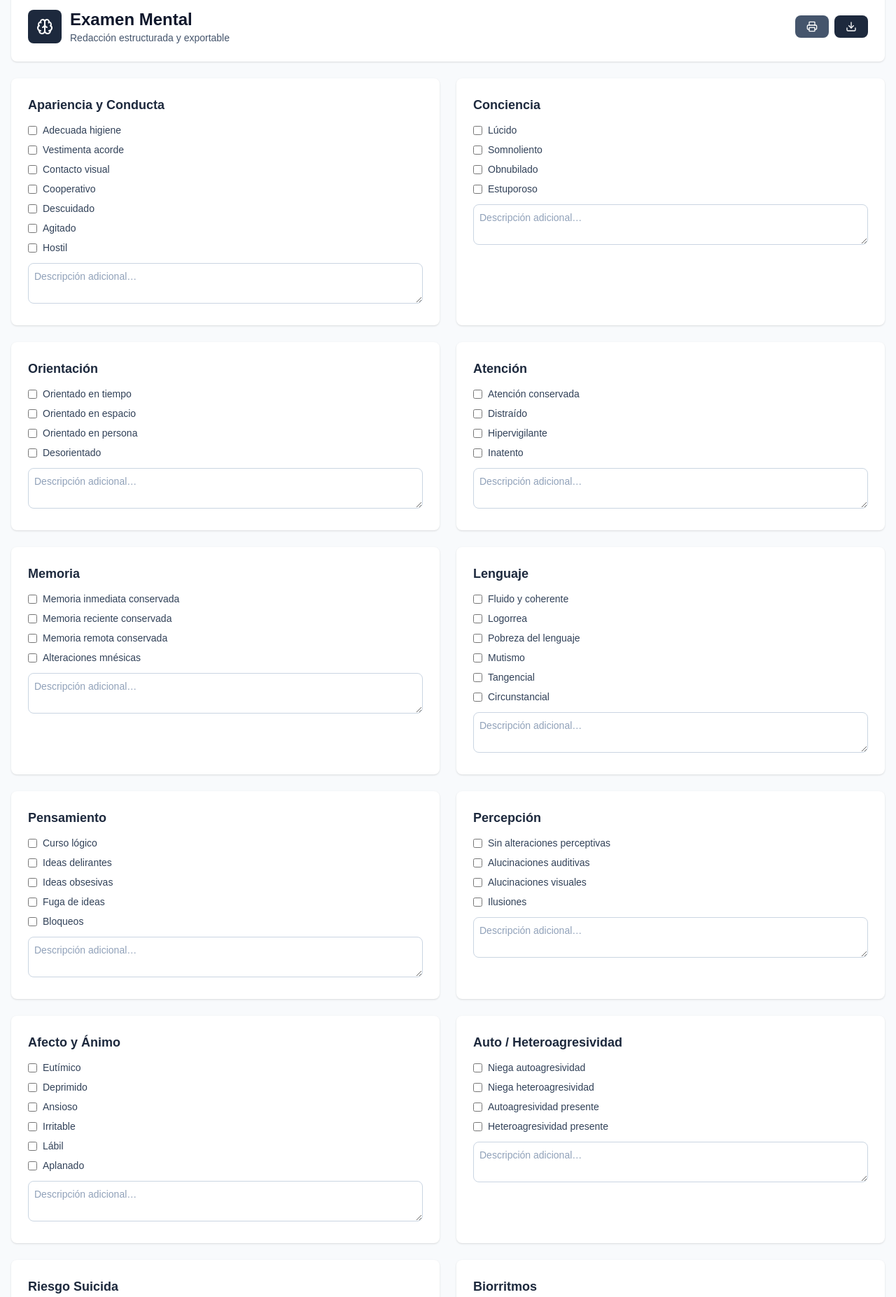
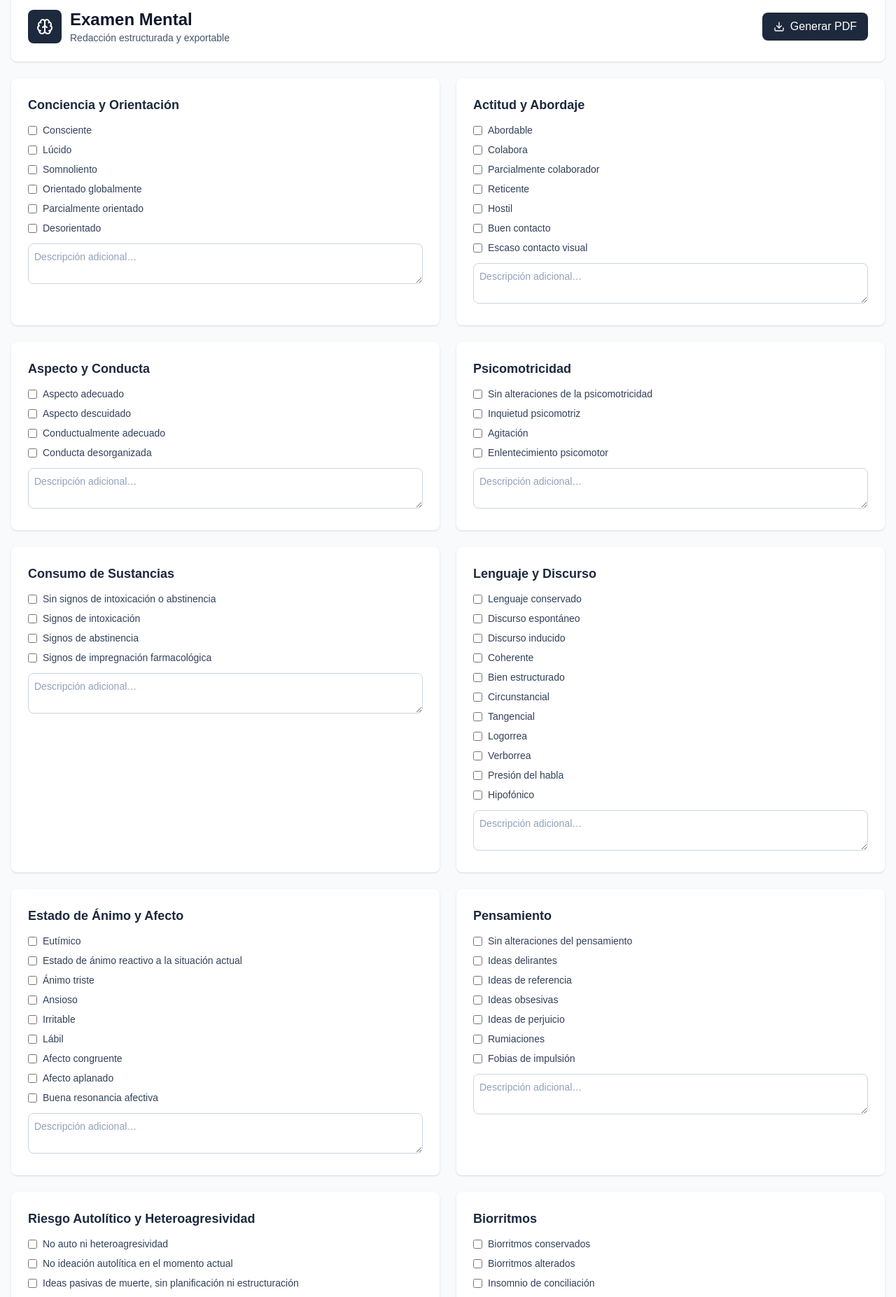
Before and after one commit to psiquitools/psiqui-tools, a Next.js app: page /tools/examen-mental in a window 1280 px wide. Shown: the part 80-1934 px from the top of the page at 70% size. Built offline with nearby package versions, Linux system fonts and the light colour scheme.

Commit message:
Modificación de examen mental 2.0

```diff
--- a/app/tools/examen-mental/page.tsx
+++ b/app/tools/examen-mental/page.tsx
@@ -2,7 +2,11 @@
 
 import { useState } from "react";
 import Link from "next/link";
-import { Brain, Download, Printer, AlertCircle, ArrowLeft } from "lucide-react";
+import {
+  Brain,
+  Download,
+  ArrowLeft,
+} from "lucide-react";
 import jsPDF from "jspdf";
 
 /* ===================== TIPOS ===================== */
@@ -12,119 +16,144 @@ type SeccionData = {
   texto: string;
 };
 
-interface ExamenMentalData {
+type ExamenMentalData = {
+  concienciaOrientacion: SeccionData;
+  actitud: SeccionData;
   apariencia: SeccionData;
-  conciencia: SeccionData;
-  orientacion: SeccionData;
-  atencion: SeccionData;
-  memoria: SeccionData;
+  psicomotricidad: SeccionData;
+  sustancias: SeccionData;
   lenguaje: SeccionData;
+  estadoAnimo: SeccionData;
   pensamiento: SeccionData;
-  percepcion: SeccionData;
-  afecto: SeccionData;
-  agresividad: SeccionData;
-  riesgoSuicida: SeccionData;
+  riesgo: SeccionData;
   biorritmos: SeccionData;
-  juicio: SeccionData;
-}
+  juicioInsight: SeccionData;
+};
 
-/* ===================== ESTADO INICIAL (CLAVE) ===================== */
+/* ===================== ESTADO INICIAL ===================== */
 
 const estadoInicial: ExamenMentalData = {
+  concienciaOrientacion: { opciones: [], texto: "" },
+  actitud: { opciones: [], texto: "" },
   apariencia: { opciones: [], texto: "" },
-  conciencia: { opciones: [], texto: "" },
-  orientacion: { opciones: [], texto: "" },
-  atencion: { opciones: [], texto: "" },
-  memoria: { opciones: [], texto: "" },
+  psicomotricidad: { opciones: [], texto: "" },
+  sustancias: { opciones: [], texto: "" },
   lenguaje: { opciones: [], texto: "" },
+  estadoAnimo: { opciones: [], texto: "" },
   pensamiento: { opciones: [], texto: "" },
-  percepcion: { opciones: [], texto: "" },
-  afecto: { opciones: [], texto: "" },
-  agresividad: { opciones: [], texto: "" },
-  riesgoSuicida: { opciones: [], texto: "" },
+  riesgo: { opciones: [], texto: "" },
   biorritmos: { opciones: [], texto: "" },
-  juicio: { opciones: [], texto: "" },
+  juicioInsight: { opciones: [], texto: "" },
 };
 
 /* ===================== OPCIONES ===================== */
 
 const opcionesDisponibles: Record<keyof ExamenMentalData, string[]> = {
-  apariencia: [
-    "Adecuada higiene",
-    "Vestimenta acorde",
-    "Contacto visual",
-    "Cooperativo",
-    "Descuidado",
-    "Agitado",
-    "Hostil",
-  ],
-  conciencia: ["Lúcido", "Somnoliento", "Obnubilado", "Estuporoso"],
-  orientacion: [
-    "Orientado en tiempo",
-    "Orientado en espacio",
-    "Orientado en persona",
+  concienciaOrientacion: [
+    "Consciente",
+    "Lúcido",
+    "Somnoliento",
+    "Orientado globalmente",
+    "Parcialmente orientado",
     "Desorientado",
   ],
-  atencion: [
-    "Atención conservada",
-    "Distraído",
-    "Hipervigilante",
-    "Inatento",
+
+  actitud: [
+    "Abordable",
+    "Colabora",
+    "Parcialmente colaborador",
+    "Reticente",
+    "Hostil",
+    "Buen contacto",
+    "Escaso contacto visual",
   ],
-  memoria: [
-    "Memoria inmediata conservada",
-    "Memoria reciente conservada",
-    "Memoria remota conservada",
-    "Alteraciones mnésicas",
+
+  apariencia: [
+    "Aspecto adecuado",
+    "Aspecto descuidado",
+    "Conductualmente adecuado",
+    "Conducta desorganizada",
   ],
+
+  psicomotricidad: [
+    "Sin alteraciones de la psicomotricidad",
+    "Inquietud psicomotriz",
+    "Agitación",
+    "Enlentecimiento psicomotor",
+  ],
+
+  sustancias: [
+    "Sin signos de intoxicación o abstinencia",
+    "Signos de intoxicación",
+    "Signos de abstinencia",
+    "Signos de impregnación farmacológica",
+  ],
+
   lenguaje: [
-    "Fluido y coherente",
+    "Lenguaje conservado",
+    "Discurso espontáneo",
+    "Discurso inducido",
+    "Coherente",
+    "Bien estructurado",
+    "Circunstancial",
+    "Tangencial",
     "Logorrea",
-    "Pobreza del lenguaje",
-    "Mutismo",
-    "Tangencial",
-    "Circunstancial",
+    "Verborrea",
+    "Presión del habla",
+    "Hipofónico",
   ],
-  pensamiento: [
-    "Curso lógico",
-    "Ideas delirantes",
-    "Ideas obsesivas",
-    "Fuga de ideas",
-    "Bloqueos",
-  ],
-  percepcion: [
-    "Sin alteraciones perceptivas",
-    "Alucinaciones auditivas",
-    "Alucinaciones visuales",
-    "Ilusiones",
-  ],
-  afecto: [
+
+  estadoAnimo: [
     "Eutímico",
-    "Deprimido",
+    "Estado de ánimo reactivo a la situación actual",
+    "Ánimo triste",
     "Ansioso",
     "Irritable",
     "Lábil",
-    "Aplanado",
+    "Afecto congruente",
+    "Afecto aplanado",
+    "Buena resonancia afectiva",
   ],
-  agresividad: [
-    "Niega autoagresividad",
-    "Niega heteroagresividad",
-    "Autoagresividad presente",
-    "Heteroagresividad presente",
+
+  pensamiento: [
+    "Sin alteraciones del pensamiento",
+    "Ideas delirantes",
+    "Ideas de referencia",
+    "Ideas obsesivas",
+    "Ideas de perjuicio",
+    "Rumiaciones",
+    "Fobias de impulsión",
   ],
-  riesgoSuicida: [
-    "Niega ideación suicida",
-    "Ideación pasiva",
-    "Ideación activa",
-    "Planificación",
+
+  riesgo: [
+    "No auto ni heteroagresividad",
+    "No ideación autolítica en el momento actual",
+    "Ideas pasivas de muerte, sin planificación ni estructuración",
+    "Ideación autolítica",
+    "Ideación estructurada",
+    "Planificación suicida",
     "Frenadores presentes",
-    "Verbaliza proyectos vitales",
+    "Factores protectores presentes",
+    "Verbaliza planes encaminados a la continuidad vital",
   ],
-  biorritmos: ["Conservados", "Alterados"],
-  juicio: [
-    "Juicio conservado",
-    "Juicio alterado",
+
+  biorritmos: [
+    "Biorritmos conservados",
+    "Biorritmos alterados",
+    "Insomnio de conciliación",
+    "Insomnio de mantenimiento",
+    "Insomnio mixto",
+    "Sueño no reparador",
+    "Apetito conservado",
+    "Apetito disminuido",
+    "Hiperfagia",
+  ],
+
+  juicioInsight: [
+    "Juicio de realidad conservado",
+    "Juicio de realidad alterado",
     "Insight presente",
+    "Insight parcial",
     "Insight ausente",
   ],
 };
@@ -190,21 +219,18 @@ export default function ExamenMentalPage() {
     window.open(URL.createObjectURL(doc.output("blob")));
   };
 
-  const seccionesOrdenadas: { key: keyof ExamenMentalData; titulo: string }[] =
-    [
-      { key: "apariencia", titulo: "Apariencia y Conducta" },
-      { key: "conciencia", titulo: "Conciencia" },
-      { key: "orientacion", titulo: "Orientación" },
-      { key: "atencion", titulo: "Atención" },
-      { key: "memoria", titulo: "Memoria" },
-      { key: "lenguaje", titulo: "Lenguaje" },
+  const secciones: { key: keyof ExamenMentalData; titulo: string }[] = [
+    { key: "concienciaOrientacion", titulo: "Conciencia y Orientación" },
+    { key: "actitud", titulo: "Actitud y Abordaje" },
+    { key: "apariencia", titulo: "Aspecto y Conducta" },
+    { key: "psicomotricidad", titulo: "Psicomotricidad" },
+    { key: "sustancias", titulo: "Consumo de Sustancias" },
+    { key: "lenguaje", titulo: "Lenguaje y Discurso" },
+    { key: "estadoAnimo", titulo: "Estado de Ánimo y Afecto" },
     { key: "pensamiento", titulo: "Pensamiento" },
-      { key: "percepcion", titulo: "Percepción" },
-      { key: "afecto", titulo: "Afecto y Ánimo" },
-      { key: "agresividad", titulo: "Auto / Heteroagresividad" },
-      { key: "riesgoSuicida", titulo: "Riesgo Suicida" },
+    { key: "riesgo", titulo: "Riesgo Autolítico y Heteroagresividad" },
     { key: "biorritmos", titulo: "Biorritmos" },
-      { key: "juicio", titulo: "Juicio e Insight" },
+    { key: "juicioInsight", titulo: "Juicio e Insight" },
   ];
 
   return (
@@ -239,25 +265,18 @@ export default function ExamenMentalPage() {
             </div>
           </div>
 
-          <div className="flex gap-2">
-            <button
-              onClick={() => window.print()}
-              className="px-4 py-2 bg-slate-600 text-white rounded-lg hover:bg-slate-700"
-            >
-              <Printer className="w-4 h-4" />
-            </button>
           <button
             onClick={exportarPDF}
-              className="px-4 py-2 bg-slate-800 text-white rounded-lg hover:bg-slate-900"
+            className="flex items-center gap-2 px-4 py-2 bg-slate-800 text-white rounded-lg hover:bg-slate-900"
           >
             <Download className="w-4 h-4" />
+            Generar PDF
           </button>
-          </div>
         </div>
 
         {/* Formulario */}
         <div className="grid grid-cols-1 lg:grid-cols-2 gap-6">
-          {seccionesOrdenadas.map(({ key, titulo }) => (
+          {secciones.map(({ key, titulo }) => (
             <div key={key} className="bg-white rounded-lg shadow p-6">
               <h3 className="text-lg font-semibold text-slate-800 mb-3">
                 {titulo}
@@ -271,7 +290,7 @@ export default function ExamenMentalPage() {
                   >
                     <input
                       type="checkbox"
-                      checked={examen[key].opciones.includes(opcion)}
+                      checked={(examen[key]?.opciones ?? []).includes(opcion)}
                       onChange={() => toggleOpcion(key, opcion)}
                     />
                     {opcion}
@@ -280,21 +299,9 @@ export default function ExamenMentalPage() {
               </div>
 
               <textarea
-                className="
-    w-full
-    border border-slate-300
-    rounded-lg
-    p-2
-    text-sm
-    text-slate-800
-    bg-white
-    placeholder:text-slate-400
-    focus:outline-none
-    focus:ring-2
-    focus:ring-slate-500
-  "
+                className="w-full border border-slate-300 rounded-lg p-2 text-sm text-slate-800 bg-white placeholder:text-slate-400 focus:outline-none focus:ring-2 focus:ring-slate-500"
                 placeholder="Descripción adicional…"
-                value={examen[key].texto}
+                value={examen[key]?.texto ?? ""}
                 onChange={(e) => cambiarTexto(key, e.target.value)}
               />
             </div>
```
Lines whose indentation alone changed are shown as unchanged.
